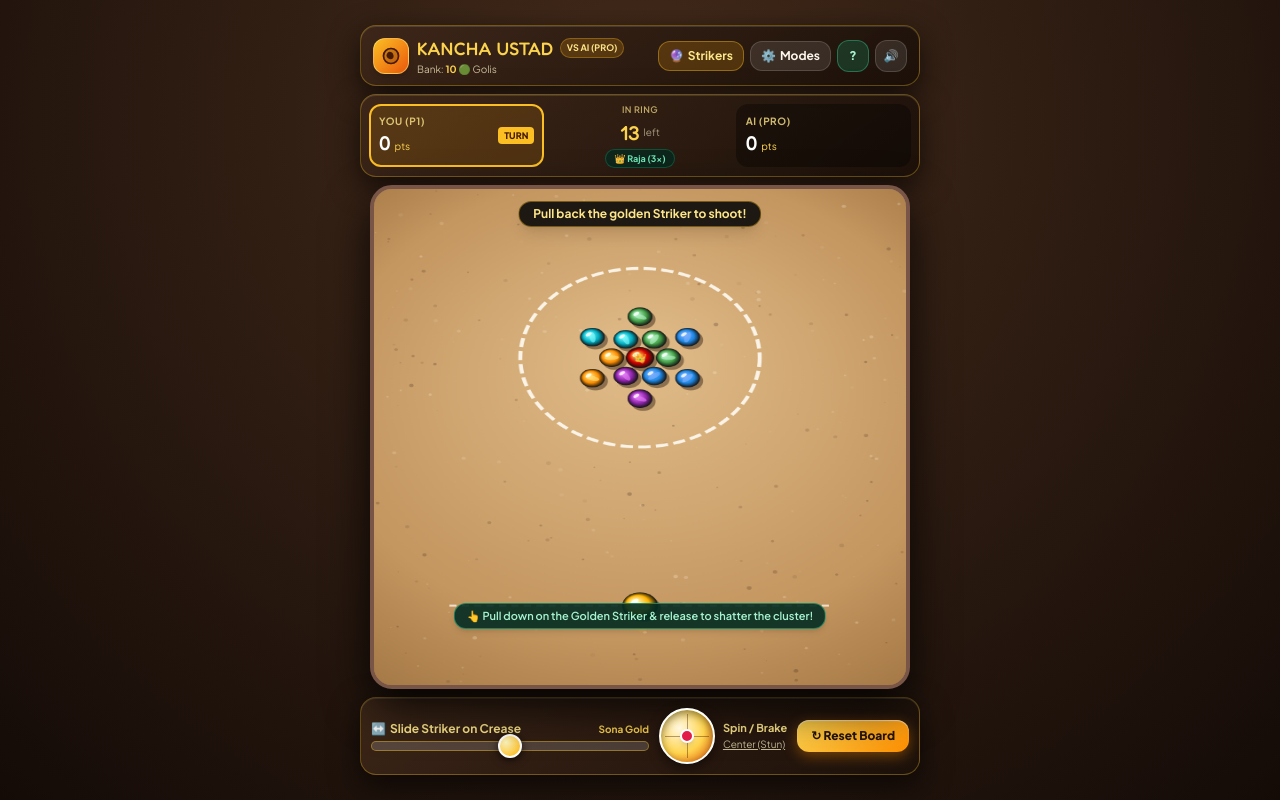
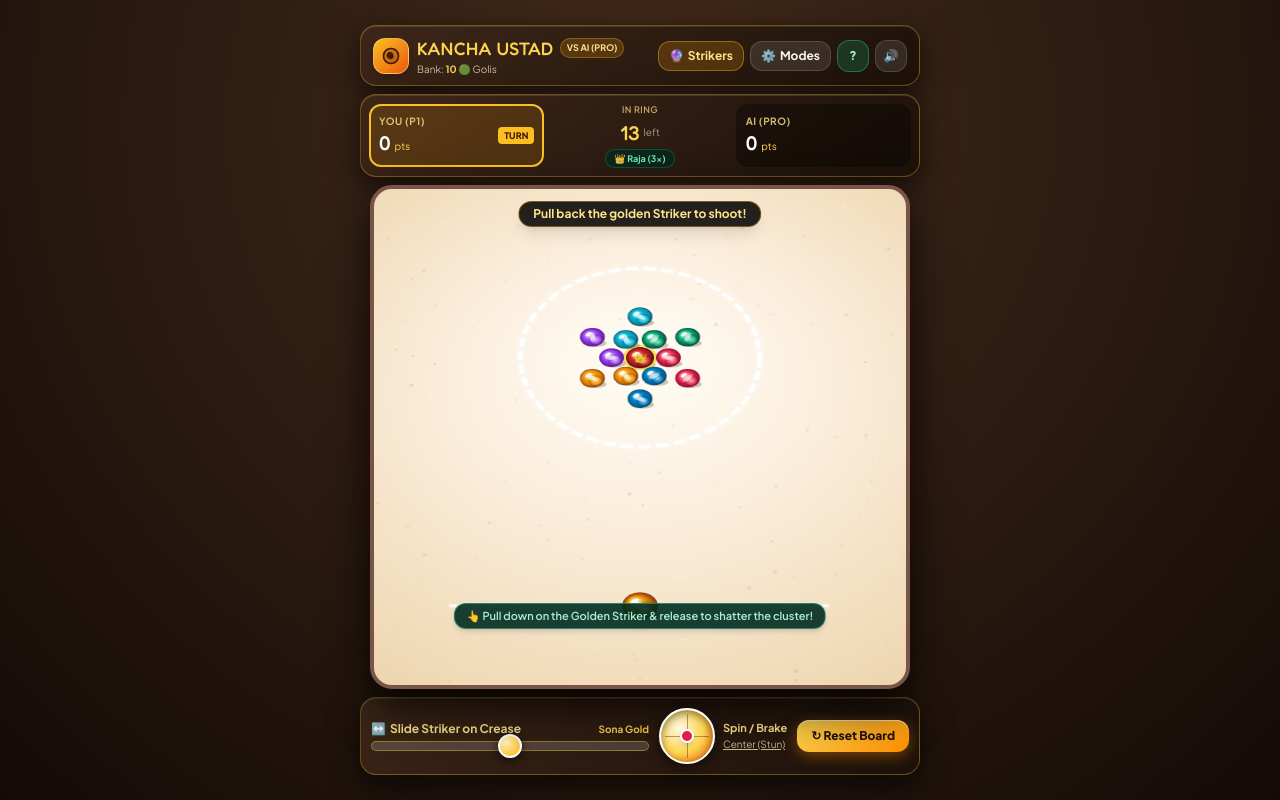
Before and after one commit to jalagamkalyan/kancha-street-ustad, a plain HTML site: page index.html in a window 1280 px wide. Drawn offline with nearby package versions, Linux system fonts and the light colour scheme.

Commit message:
Enhance visuals: vibrant jewel glass marbles, sunlit courtyard sand, luminous chalk ring

```diff
--- a/index.html
+++ b/index.html
@@ -434,10 +434,10 @@
 
     // Unlockable Strikers
     const STRIKERS = [
-      { id: 'sona', name: 'Sona Gold', mass: 2.1, r: 20, spinBoost: 1.0, cost: 0, palette: { core: '#ffb300', inner: '#fff9c4', rim: '#e65100' }, desc: 'Balanced classic street shooter' },
-      { id: 'neelam', name: 'Neelam Sapphire', mass: 2.35, r: 20.5, spinBoost: 1.35, cost: 15, palette: { core: '#1e88e5', inner: '#bbdefb', rim: '#0d47a1' }, desc: '+35% Backspin & Curve grip' },
-      { id: 'agate', name: 'Suraj Agate', mass: 2.65, r: 21.5, spinBoost: 1.15, cost: 35, palette: { core: '#e53935', inner: '#ffcdd2', rim: '#b71c1c' }, desc: 'Heavy stone crusher for tight clusters' },
-      { id: 'steel', name: 'Faulad Steel', mass: 3.1, r: 22, spinBoost: 1.45, cost: 60, palette: { core: '#78909c', inner: '#eceff1', rim: '#263238' }, desc: 'Maximum momentum transfer & spin' }
+      { id: 'sona', name: 'Sona Gold', mass: 2.1, r: 20, spinBoost: 1.0, cost: 0, palette: { core: '#f59e0b', inner: '#fffbeb', edge: '#b45309', rim: '#78350f' }, desc: 'Balanced classic street shooter' },
+      { id: 'neelam', name: 'Neelam Sapphire', mass: 2.35, r: 20.5, spinBoost: 1.35, cost: 15, palette: { core: '#0284c7', inner: '#e0f2fe', edge: '#0369a1', rim: '#0c4a6e' }, desc: '+35% Backspin & Curve grip' },
+      { id: 'agate', name: 'Suraj Agate', mass: 2.65, r: 21.5, spinBoost: 1.15, cost: 35, palette: { core: '#e11d48', inner: '#ffe4e6', edge: '#be123c', rim: '#881337' }, desc: 'Heavy stone crusher for tight clusters' },
+      { id: 'steel', name: 'Faulad Steel', mass: 3.1, r: 22, spinBoost: 1.45, cost: 60, palette: { core: '#64748b', inner: '#f8fafc', edge: '#334155', rim: '#0f172a' }, desc: 'Maximum momentum transfer & spin' }
     ];
 
     // 5 Solo Career Stages
@@ -575,11 +575,12 @@
     }));
 
     const GOLI_PALETTES = [
-      { core: '#00acc1', inner: '#84ffff' },
-      { core: '#43a047', inner: '#b9f6ca' },
-      { core: '#1e88e5', inner: '#82b1ff' },
-      { core: '#8e24aa', inner: '#ea80fc' },
-      { core: '#fb8c00', inner: '#ffe57f' }
+      { core: '#10b981', inner: '#d1fae5', edge: '#047857', rim: '#064e3b' }, // Emerald Green
+      { core: '#f43f5e', inner: '#ffe4e6', edge: '#be123c', rim: '#881337' }, // Ruby Red
+      { core: '#0284c7', inner: '#e0f2fe', edge: '#0369a1', rim: '#0c4a6e' }, // Cobalt Sapphire
+      { core: '#f59e0b', inner: '#fef3c7', edge: '#d97706', rim: '#78350f' }, // Sun Amber Topaz
+      { core: '#a855f7', inner: '#f3e8ff', edge: '#7e22ce', rim: '#581c87' }, // Royal Amethyst
+      { core: '#06b6d4', inner: '#cffafe', edge: '#0891b2', rim: '#164e63' }  // Electric Cyan
     ];
 
     // Procedural Web Audio Synth
@@ -774,7 +775,7 @@
         value: c.isRaja ? 3 : 1,
         angle: Math.random() * Math.PI * 2,
         palette: c.isRaja
-          ? { core: '#d50000', inner: '#ffd54f' }
+          ? { core: '#dc2626', inner: '#fef08a', edge: '#991b1b', rim: '#450a0a' }
           : GOLI_PALETTES[idx % GOLI_PALETTES.length]
       }));
     }
@@ -1303,27 +1304,30 @@
 
       ctx.clearRect(0, 0, W, H);
 
-      // Warm Indian Street Soil Gradient
-      const grad = ctx.createRadialGradient(RING.x, RING.y, 35, W / 2, H / 2, H * 0.75);
-      grad.addColorStop(0, '#deb986');
-      grad.addColorStop(0.6, '#c49660');
-      grad.addColorStop(1, '#966b39');
+      // Sunlit Indian Street Sand & Courtyard
+      const grad = ctx.createRadialGradient(RING.x, RING.y, 40, W / 2, H / 2, H * 0.85);
+      grad.addColorStop(0, '#fffbf2');
+      grad.addColorStop(0.35, '#faebd7');
+      grad.addColorStop(0.7, '#f0d9b5');
+      grad.addColorStop(1, '#e2c59b');
       ctx.fillStyle = grad;
       ctx.fillRect(0, 0, W, H);
 
       soilSpecks.forEach(s => {
-        ctx.fillStyle = s.dark ? `rgba(58,36,28,${s.alpha})` : `rgba(255,248,225,${s.alpha})`;
+        ctx.fillStyle = s.dark ? `rgba(168, 124, 75, ${s.alpha * 0.6})` : `rgba(255, 255, 255, ${s.alpha * 0.85})`;
         ctx.beginPath();
         ctx.arc(s.x, s.y, s.r, 0, Math.PI * 2);
         ctx.fill();
       });
 
-      // Chalk Ring
+      // Luminous Chalk Ring
       ctx.save();
       ctx.beginPath();
       ctx.arc(RING.x, RING.y, RING.radius, 0, Math.PI * 2);
-      ctx.strokeStyle = 'rgba(255, 253, 245, 0.88)';
-      ctx.lineWidth = 4.5;
+      ctx.strokeStyle = '#ffffff';
+      ctx.lineWidth = 5;
+      ctx.shadowColor = 'rgba(255, 255, 255, 0.85)';
+      ctx.shadowBlur = 8;
       ctx.setLineDash([14, 6]);
       ctx.stroke();
       ctx.setLineDash([]);
@@ -1334,8 +1338,10 @@
       ctx.beginPath();
       ctx.moveTo(85, BASELINE_Y);
       ctx.lineTo(W - 85, BASELINE_Y);
-      ctx.strokeStyle = 'rgba(255, 253, 245, 0.72)';
-      ctx.lineWidth = 3;
+      ctx.strokeStyle = 'rgba(255, 255, 255, 0.9)';
+      ctx.lineWidth = 3.5;
+      ctx.shadowColor = 'rgba(255, 255, 255, 0.6)';
+      ctx.shadowBlur = 6;
       ctx.setLineDash([8, 6]);
       ctx.stroke();
       ctx.setLineDash([]);
@@ -1472,46 +1478,81 @@
       [...marbles, striker].forEach(m => {
         if (!m) return;
         ctx.save();
-        // Drop shadow
+
+        // Translucent Contact Shadow on Sand
         ctx.beginPath();
-        ctx.arc(m.x + 3.5, m.y + 4.5, m.r, 0, Math.PI * 2);
-        ctx.fillStyle = 'rgba(30, 15, 5, 0.42)';
+        ctx.ellipse(m.x + 2.5, m.y + m.r * 0.65, m.r * 0.95, m.r * 0.42, 0, 0, Math.PI * 2);
+        ctx.fillStyle = 'rgba(110, 75, 40, 0.32)';
         ctx.fill();
 
-        // Sphere Gradient
+        // 3D Glass Sphere Gradient (No black shadow! Deep jewel rim)
+        const p = m.palette;
         const g = ctx.createRadialGradient(
-          m.x - m.r * 0.32, m.y - m.r * 0.32, m.r * 0.1,
+          m.x - m.r * 0.35, m.y - m.r * 0.35, m.r * 0.05,
           m.x, m.y, m.r
         );
-        g.addColorStop(0, m.palette.inner);
-        g.addColorStop(0.6, m.palette.core);
-        g.addColorStop(1, '#121212');
+        g.addColorStop(0, p.inner);
+        g.addColorStop(0.45, p.core);
+        g.addColorStop(0.82, p.edge || p.core);
+        g.addColorStop(1, p.rim || '#102027');
         ctx.beginPath();
         ctx.arc(m.x, m.y, m.r, 0, Math.PI * 2);
         ctx.fillStyle = g;
         ctx.fill();
 
-        // Inner Cat's-Eye Swirl
+        // Glass Caustic Backlight (Glow arc at bottom right opposite light source)
+        const caustic = ctx.createRadialGradient(
+          m.x + m.r * 0.28, m.y + m.r * 0.28, m.r * 0.05,
+          m.x + m.r * 0.28, m.y + m.r * 0.28, m.r * 0.65
+        );
+        caustic.addColorStop(0, p.inner);
+        caustic.addColorStop(0.6, p.core);
+        caustic.addColorStop(1, 'transparent');
+        ctx.save();
+        ctx.globalAlpha = 0.65;
+        ctx.beginPath();
+        ctx.arc(m.x, m.y, m.r * 0.92, 0, Math.PI * 2);
+        ctx.fillStyle = caustic;
+        ctx.fill();
+        ctx.restore();
+
+        // Inner 3D Cat's-Eye Glass Ribbon / Swirl
+        ctx.save();
         ctx.translate(m.x, m.y);
         ctx.rotate(m.angle);
+        const swirlGrad = ctx.createLinearGradient(-m.r * 0.6, 0, m.r * 0.6, 0);
+        swirlGrad.addColorStop(0, 'rgba(255,255,255,0)');
+        swirlGrad.addColorStop(0.3, p.inner);
+        swirlGrad.addColorStop(0.5, '#ffffff');
+        swirlGrad.addColorStop(0.7, p.inner);
+        swirlGrad.addColorStop(1, 'rgba(255,255,255,0)');
         ctx.beginPath();
-        ctx.ellipse(0, 0, m.r * 0.58, m.r * 0.24, 0.35, 0, Math.PI * 2);
-        ctx.fillStyle = m.palette.inner;
-        ctx.globalAlpha = 0.58;
+        ctx.ellipse(0, 0, m.r * 0.6, m.r * 0.22, 0.35, 0, Math.PI * 2);
+        ctx.fillStyle = swirlGrad;
+        ctx.globalAlpha = 0.75;
         ctx.fill();
-        ctx.globalAlpha = 1;
-        ctx.rotate(-m.angle);
-        ctx.translate(-m.x, -m.y);
-
-        // Specular Shine
+        ctx.restore();
+
+        // Primary Specular Glint (Top-left sun reflection)
         ctx.beginPath();
-        ctx.ellipse(m.x - m.r * 0.3, m.y - m.r * 0.3, m.r * 0.28, m.r * 0.15, -Math.PI / 4, 0, Math.PI * 2);
-        ctx.fillStyle = 'rgba(255, 255, 255, 0.8)';
+        ctx.ellipse(m.x - m.r * 0.32, m.y - m.r * 0.32, m.r * 0.28, m.r * 0.14, -Math.PI / 4, 0, Math.PI * 2);
+        ctx.fillStyle = 'rgba(255, 255, 255, 0.92)';
         ctx.fill();
 
+        // Secondary Micro Glint
+        ctx.beginPath();
+        ctx.arc(m.x - m.r * 0.12, m.y - m.r * 0.44, m.r * 0.08, 0, Math.PI * 2);
+        ctx.fillStyle = 'rgba(255, 255, 255, 0.75)';
+        ctx.fill();
+
         if (m.isRaja) {
+          ctx.beginPath();
+          ctx.arc(m.x, m.y, m.r + 2, 0, Math.PI * 2);
+          ctx.strokeStyle = 'rgba(255, 215, 0, 0.85)';
+          ctx.lineWidth = 2;
+          ctx.stroke();
           ctx.fillStyle = '#fff9c4';
-          ctx.font = 'bold 12px sans-serif';
+          ctx.font = 'bold 13px sans-serif';
           ctx.textAlign = 'center';
           ctx.textBaseline = 'middle';
           ctx.fillText('👑', m.x, m.y + 1);
```
